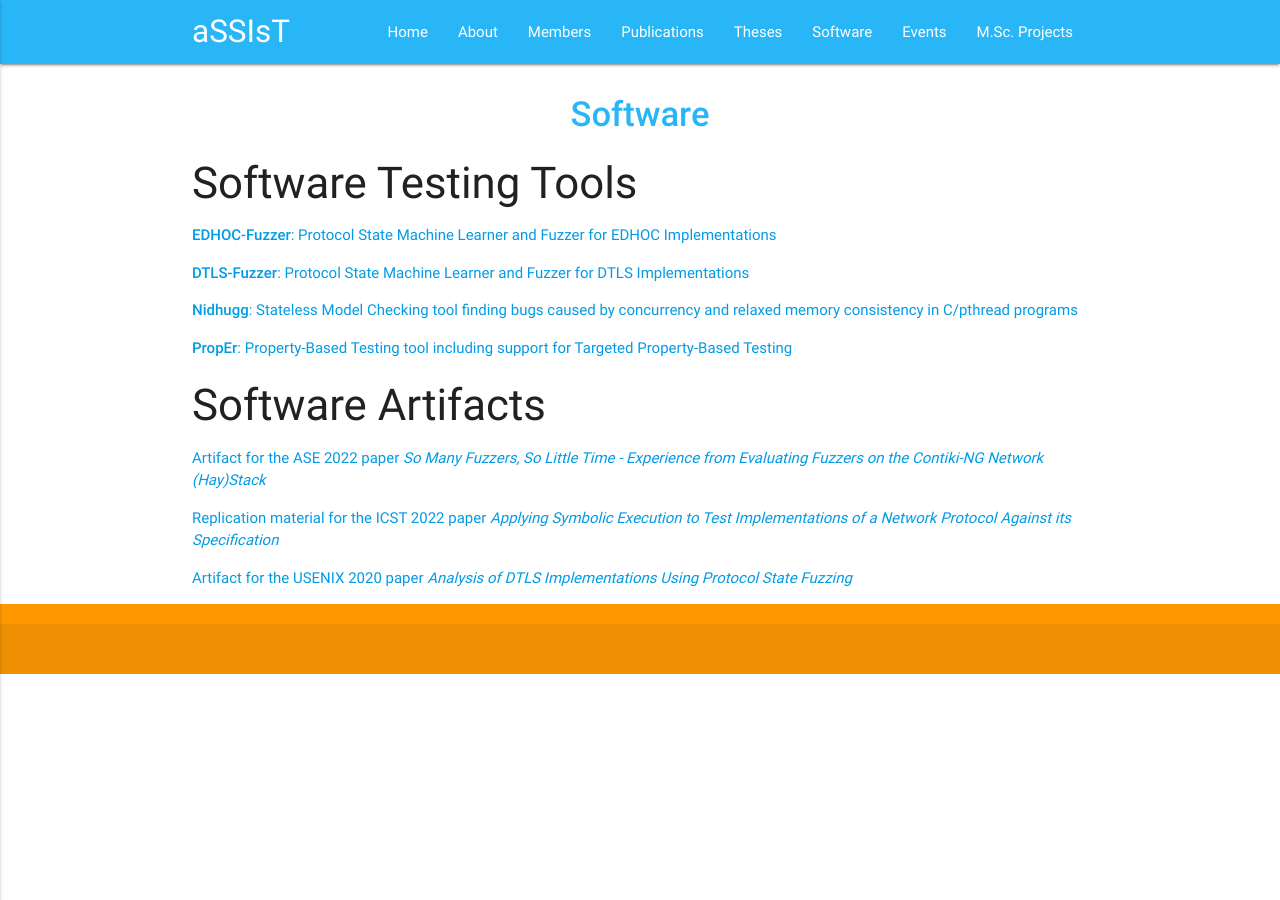
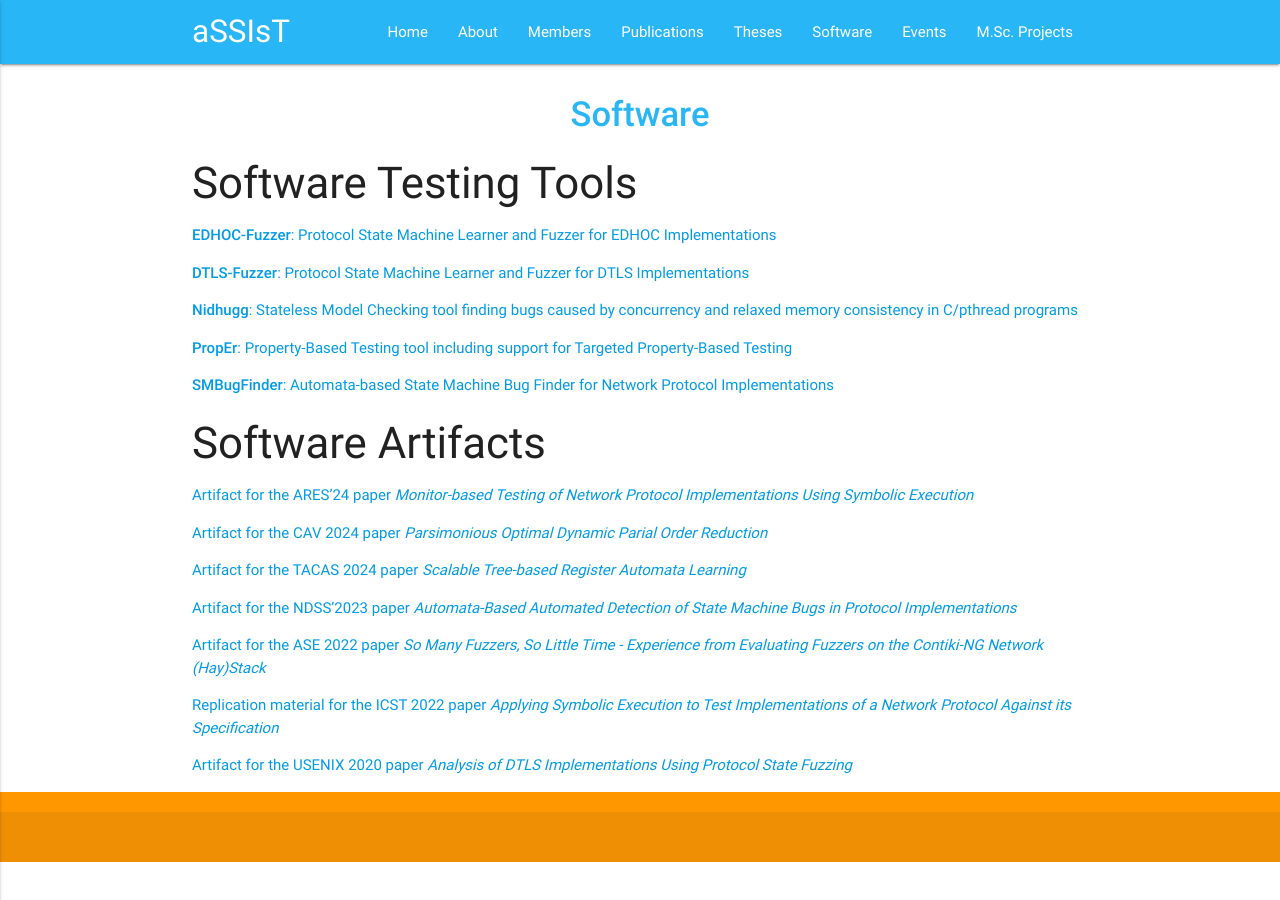
Before and after one commit to assist-project/assist-project.github.io, a Jekyll site: the page built from 05-software.md, in a window 1280 px wide. Built offline with Jekyll 4.4.1, drawn with Linux system fonts in a browser that asks for light colours.

Commit message:
Update tools and artifacts

```diff
--- a/05-software.md
+++ b/05-software.md
@@ -14,7 +14,17 @@ permalink: /software/
 
 - [**PropEr**: Property-Based Testing tool including support for Targeted Property-Based Testing](https://github.com/proper-testing/proper)
 
+- [**SMBugFinder**: Automata-based State Machine Bug Finder for Network Protocol Implementations](https://github.com/assist-project/state-machine-bug-finder)
+
 ### Software Artifacts
+
+- [Artifact for the ARES'24 paper _Monitor-based Testing of Network Protocol Implementations Using Symbolic Execution_](https://doi.org/10.5281/zenodo.11945614)
+
+- [Artifact for the CAV 2024 paper _Parsimonious Optimal Dynamic Parial Order Reduction_](https://doi.org/10.5281/zenodo.11001033)
+
+- [Artifact for the TACAS 2024 paper _Scalable Tree-based Register Automata Learning_](https://doi.org/10.5281/zenodo.10442556)
+
+- [Artifact for the NDSS'2023 paper _Automata-Based Automated Detection of State Machine Bugs in Protocol Implementations_](https://zenodo.org/record/7129240)
 
 - [Artifact for the ASE 2022 paper _So Many Fuzzers, So Little Time - Experience from Evaluating Fuzzers on the Contiki-NG Network (Hay)Stack_](https://github.com/assist-project/so-many-fuzzers-artifact)
 
```
